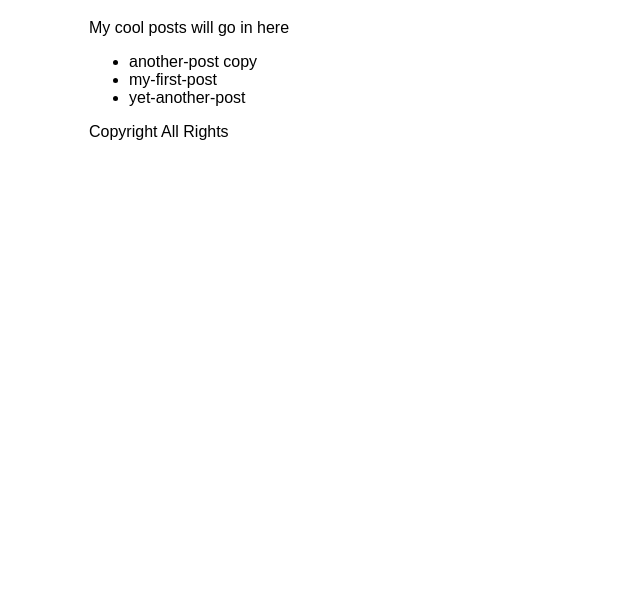
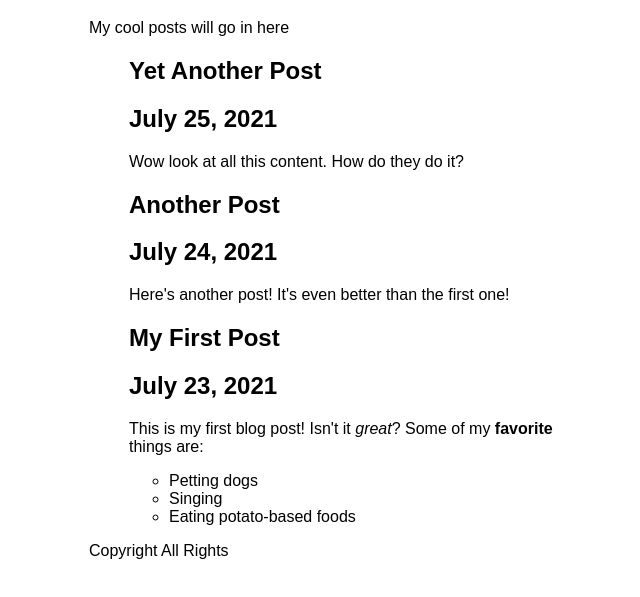
Before and after one commit to shzero211/my-blog-2022-05-31, a Gatsby site: page /blog in a window 1280 px wide. Shown: the part 157-754 px from the top of the page, without its empty margins (301-941 px from the left). Built offline with nearby package versions, Linux system fonts and the light colour scheme; Gatsby itself is replaced by a stand-in of ours.

Commit message:
블로그 내용 표시

```diff
--- a/src/pages/blog.js
+++ b/src/pages/blog.js
@@ -1,24 +1,36 @@
 import * as React from "react"
 import Layout from "../components/Layout";
 import { useStaticQuery,graphql } from "gatsby";
+import { MDXRenderer } from "gatsby-plugin-mdx";
 // markup
 const BlogPage = () => {
   const data=useStaticQuery(graphql`
   query {
-    allFile {
+    allMdx(sort: {fields: frontmatter___date, order: DESC}) {
       nodes {
-        name
+        frontmatter {
+          date(formatString: "MMMM D, YYYY")
+          title
+
+        }
+        id
+        body
       }
     }
-  }
-  `);
+  }`);
   return (
 
       <Layout pageTitle="My Blog Posts">
         <p>My cool posts will go in here</p>
         <ul>
-          {data.allFile.nodes.map((node)=>(
-            <li key={node.name}>{node.name}</li>
+          {data.allMdx.nodes.map((node)=>(
+            <article key={node.id}>
+            <h2>{node.frontmatter.title}</h2>
+            <h2>{node.frontmatter.date}</h2>
+           <MDXRenderer>
+            {node.body}
+           </MDXRenderer>
+           </article>
           ))}
         </ul>
       </Layout>
```
